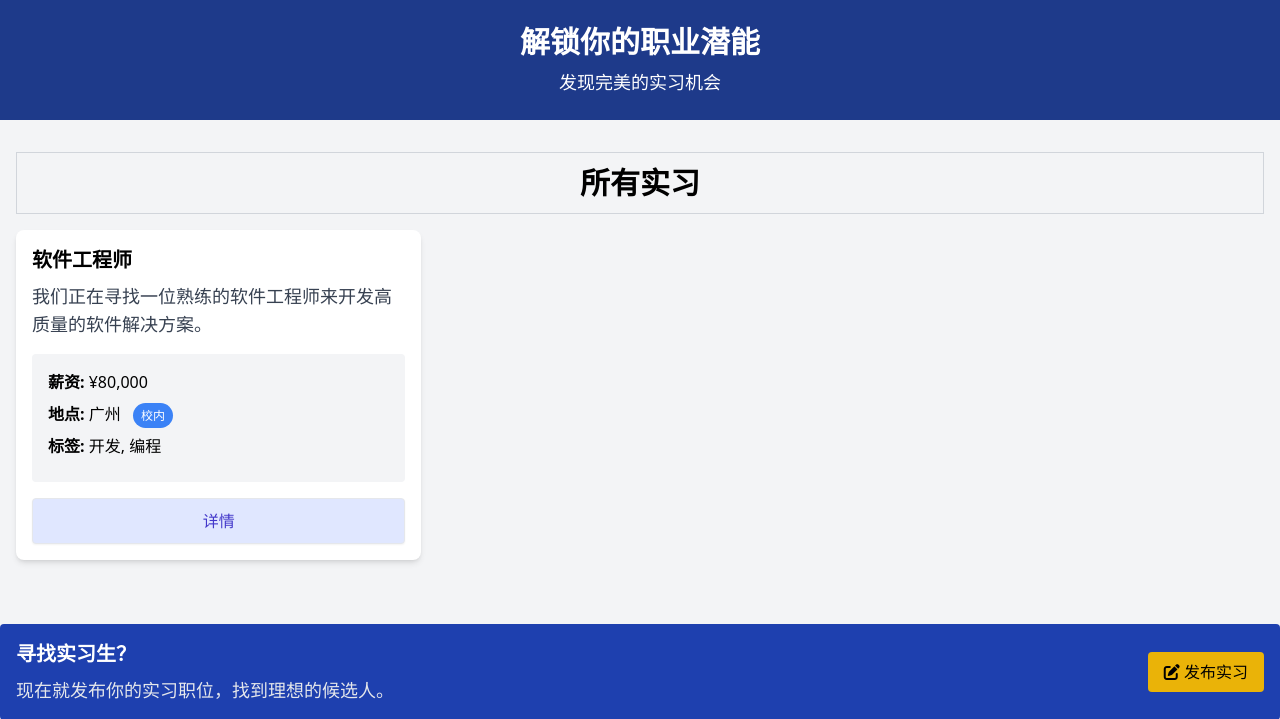
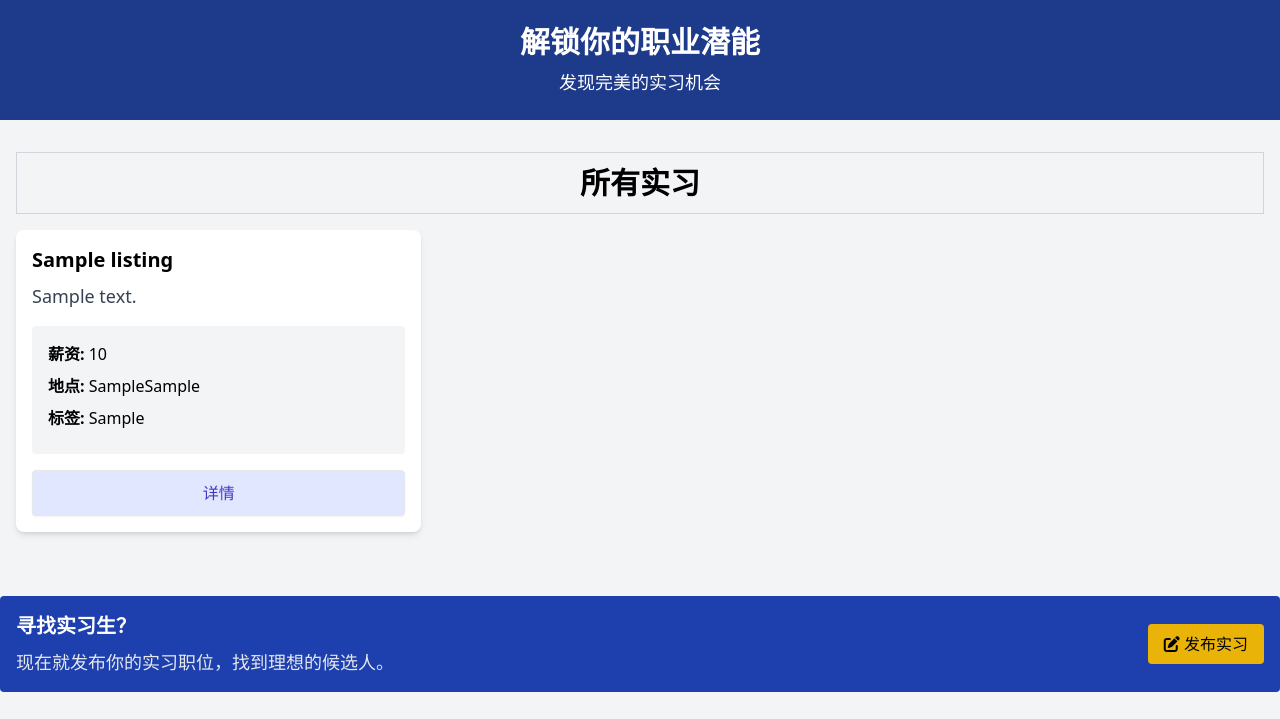
Before and after one commit to Sky-Interest/PHP_gkd_net, a PHP site: page /listings in a window 1280 px wide. Shown: the part 68-787 px from the top of the page. After the commit the page ends 760 px from the top, so only its background shows below. Run offline with PHP 8.4, Linux system fonts and the light colour scheme; tables that the repository leaves empty or names only in its code hold one stand-in row (values such as "Sample post").

Commit message:
4.5. 所有职位页面动态展示职位信息

```diff
--- a/APP/views/listings/index.view.php
+++ b/APP/views/listings/index.view.php
@@ -8,33 +8,31 @@
     <div class="container mx-auto p-4 mt-4">
     <div class="text-center text-3xl mb-4 font-bold border border-gray-300 p-3">所有实习</div>
     <div class="grid grid-cols-1 md:grid-cols-3 gap-4 mb-6">
-        <!-- 示例实习职位 -->
-        <!-- 实习职位1: 软件工程师 -->
+        <?php foreach ($listings as $listing) : ?>
+        <!-- 实习职位1: 软件开发实习生 -->
         <div class="rounded-lg shadow-md bg-white">
         <div class="p-4">
-            <h2 class="text-xl font-semibold">软件工程师</h2>
+            <h2 class="text-xl font-semibold"><?= $listing->title ?></h2>
             <p class="text-gray-700 text-lg mt-2">
-            我们正在寻找一位熟练的软件工程师来开发高质量的软件解决方案。
+            <?= $listing->description ?>
             </p>
             <ul class="my-4 bg-gray-100 p-4 rounded">
-            <li class="mb-2"><strong>薪资:</strong> ¥80,000</li>
+            <li class="mb-2"><strong>薪资:</strong> <?= $listing->salary ?></li>
             <li class="mb-2">
-                <strong>地点:</strong> 广州
-                <span
-                class="text-xs bg-blue-500 text-white rounded-full px-2 py-1 ml-2"
-                >校内</span
-                >
+                <strong>地点:</strong> <?= $listing->province ?><?= $listing->city ?>
+
             </li>
             <li class="mb-2">
-                <strong>标签:</strong> <span>开发</span>, <span>编程</span>
+                <strong>标签:</strong> <?= $listing->tags ?>
             </li>
             </ul>
-            <a href="details.html"
+            <a href="/listing/<?= $listing->id?>"
             class="block w-full text-center px-5 py-2.5 shadow-sm rounded border text-base font-medium text-indigo-700 bg-indigo-100 hover:bg-indigo-200"
             >
             详情
             </a>
         </div>
+        <?php endforeach; ?>
         </div>
         <!-- 更多实习职位可以根据需要添加 -->
     </div>
--- a/helpers.php
+++ b/helpers.php
@@ -47,3 +47,10 @@ function inspectAndDie($value)
 function sanitize($dirty){
     return filter_var(trim($dirty), FILTER_SANITIZE_SPECIAL_CHARS);
 }
+
+//重定向URI
+
+function redirect($uri){
+    header("location: {$uri}");
+    exit;
+}
```
